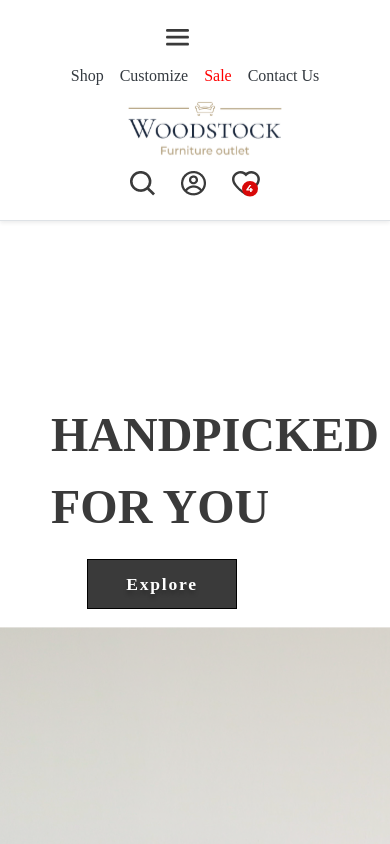
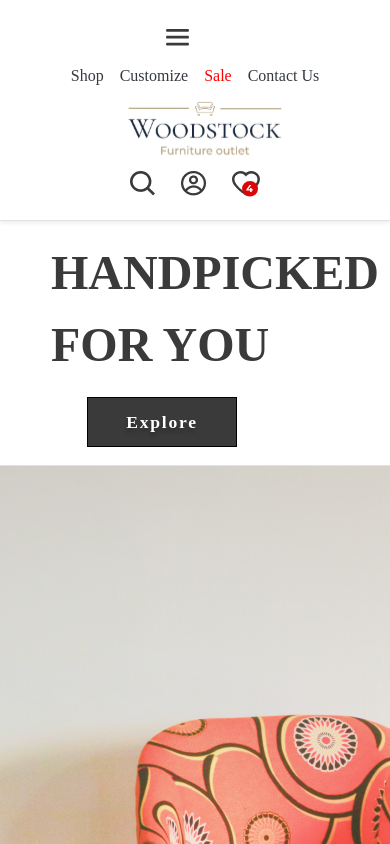
Before and after one commit to amalbros/devza, an Angular app: page / in a window 390 px wide. Shown: the top 844 px of the page. Built offline with nearby package versions, Linux system fonts and the light colour scheme; what angular-font-awesome would draw is missing.

Commit message:
few media queries added

```diff
--- a/src/app/home/home.component.css
+++ b/src/app/home/home.component.css
@@ -391,6 +391,7 @@ color: #3A3A3A;font-size:3em;
         margin-bottom:5%;
     }
     .handpicked{
+
         margin-left:10%;
         font-size:3em;
     }
@@ -420,6 +421,9 @@ color: #3A3A3A;font-size:3em;
     .footerTextTop{
         margin-top:0%;
     }
+    .handpicked{
+        margin-top:0%;
+    }
   }
   /* @media screen and  (max-width: 750px) {
     #iconsList{
```
